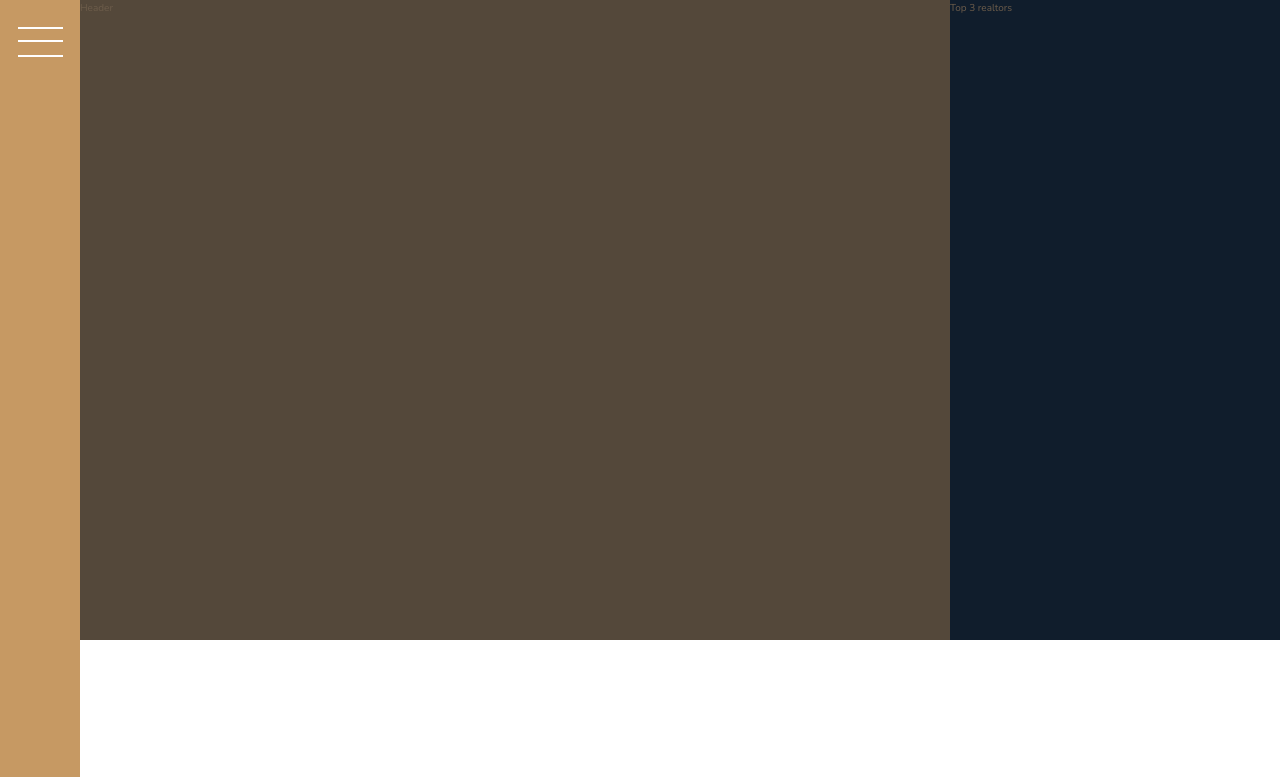
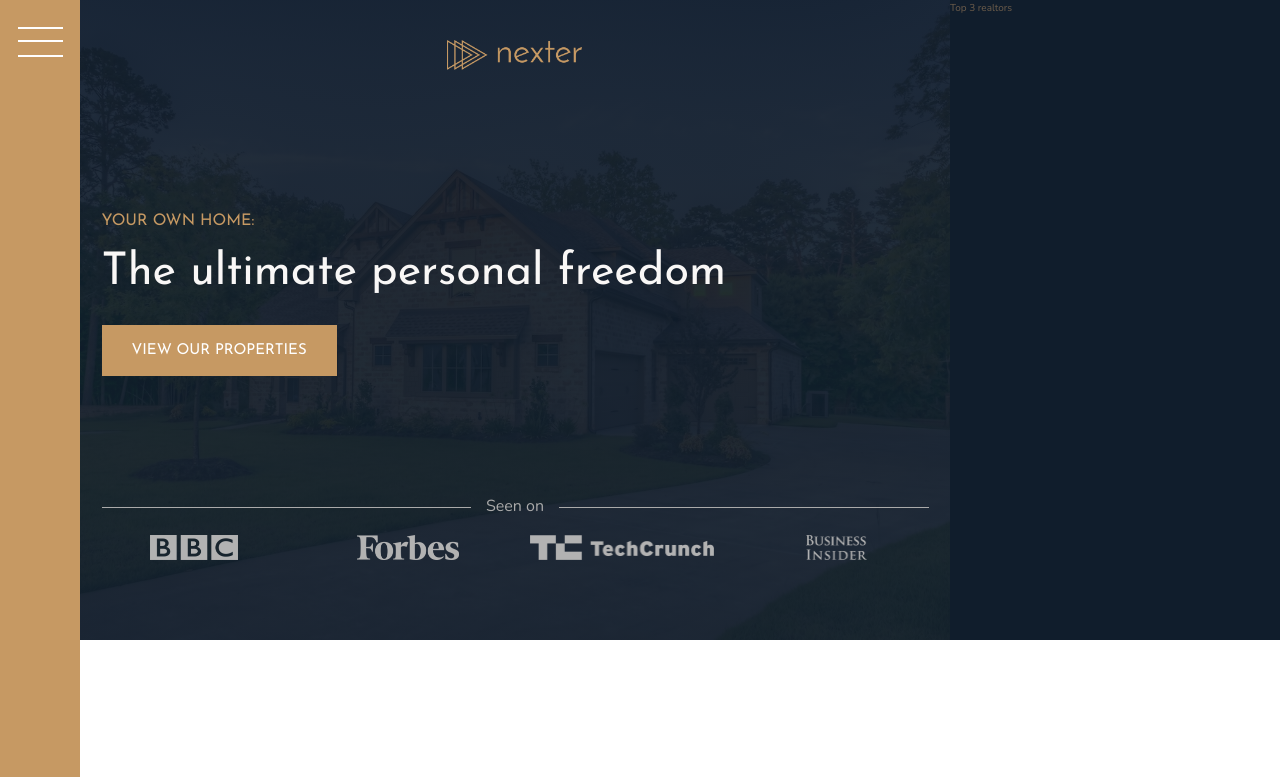
Before and after one commit to Rogger794/nexter, a website: page index.html in a window 1280 px wide. Shown: the top 777 px of the page. Drawn offline with nearby package versions, Linux system fonts and the light colour scheme; files that its build step writes are made by us from their sources.

Commit message:
styling header layout

```diff
--- a/index.html
+++ b/index.html
@@ -17,7 +17,17 @@
     </div>
 
     <header class="header">
-      Header
+      <img src="img/logo.png" alt="Nexter logo" class="header__logo">
+      <h3 class="heading-3">Your own home:</h3>
+      <h1 class="heading-1">The ultimate personal freedom</h1>
+      <button class="btn header__btn">View our properties </button>
+      <div class="header__seenon-text">Seen on</div>
+      <div class="header__seenon-logos">
+        <img src="img/logo-bbc.png" alt="Seen on logo 1">
+        <img src="img/logo-forbes.png" alt="Seen on logo 2">
+        <img src="img/logo-techcrunch.png" alt="Seen on logo 3">
+        <img src="img/logo-bi.png" alt="Seen on logo 4">
+      </div>
     </header>
 
     <div class="realtors">
--- a/sass/base/_typography.scss
+++ b/sass/base/_typography.scss
@@ -5,6 +5,9 @@
 
 .heading-1{
   @extend %heading;
+  font-size: 4.5rem;
+  color: $color-grey-light-1;
+  line-height: 1;
 }
 
 .heading-2{
--- a/sass/layouts/_header.scss
+++ b/sass/layouts/_header.scss
@@ -1,4 +1,55 @@
 .header{
   background-color: $color-grey-dark-1;
   grid-column: full-start / col-end 6;
+  background-image: linear-gradient(rgba($color-secondary,.93),rgba($color-secondary,.93)), url(../../img/hero.jpeg);
+  background-size: cover;
+  background-position: center;
+  padding: 8rem;
+  padding-top: 4rem;
+
+  display: grid;
+  grid-template-rows: 1fr min-content 6rem 1fr;
+  grid-template-columns: max-content;
+  grid-row-gap: 1.5rem;
+  justify-content: center;
+
+  &__logo{
+    height: 3rem;
+    justify-self: center;
+  }
+
+  &__btn{
+    align-self: start;
+    justify-self: start;
+  }
+
+  &__seenon-text{
+    display: grid;
+    grid-template-columns: 1fr max-content 1fr;
+    grid-column-gap: 1.5rem;
+    align-items: center;
+
+    font-size: 1.6rem;
+    color: $color-grey-light-2;
+
+    &::before,
+    &::after{
+      content: "";
+      height: 1px;
+      display: block;
+      background-color: currentColor;
+    }
+  }
+
+  &__seenon-logos{
+    display: grid;
+    grid-template-columns: repeat(4, 1fr);
+    grid-column-gap: 3rem;
+    justify-items: center;
+
+    img{
+      height: 2.5rem;
+      filter: brightness(70%);
+    }
+  }
 }
```
